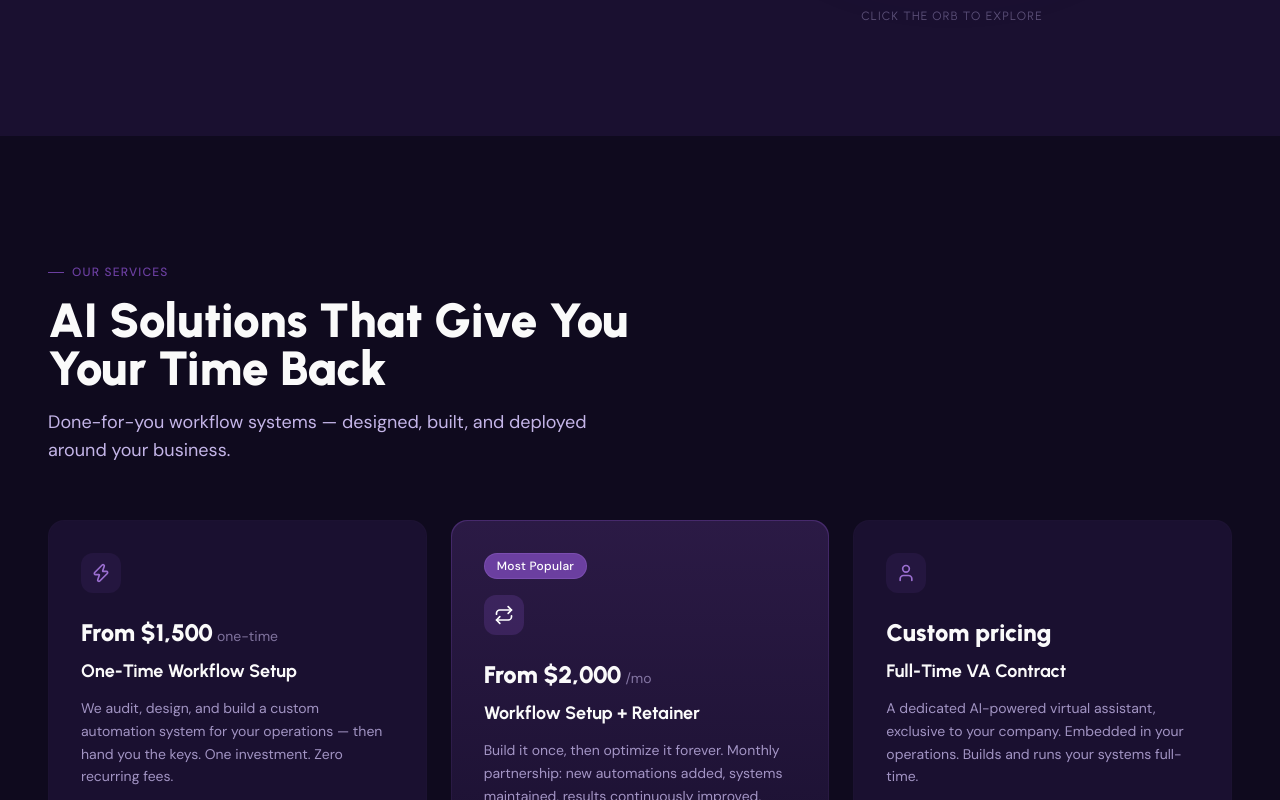
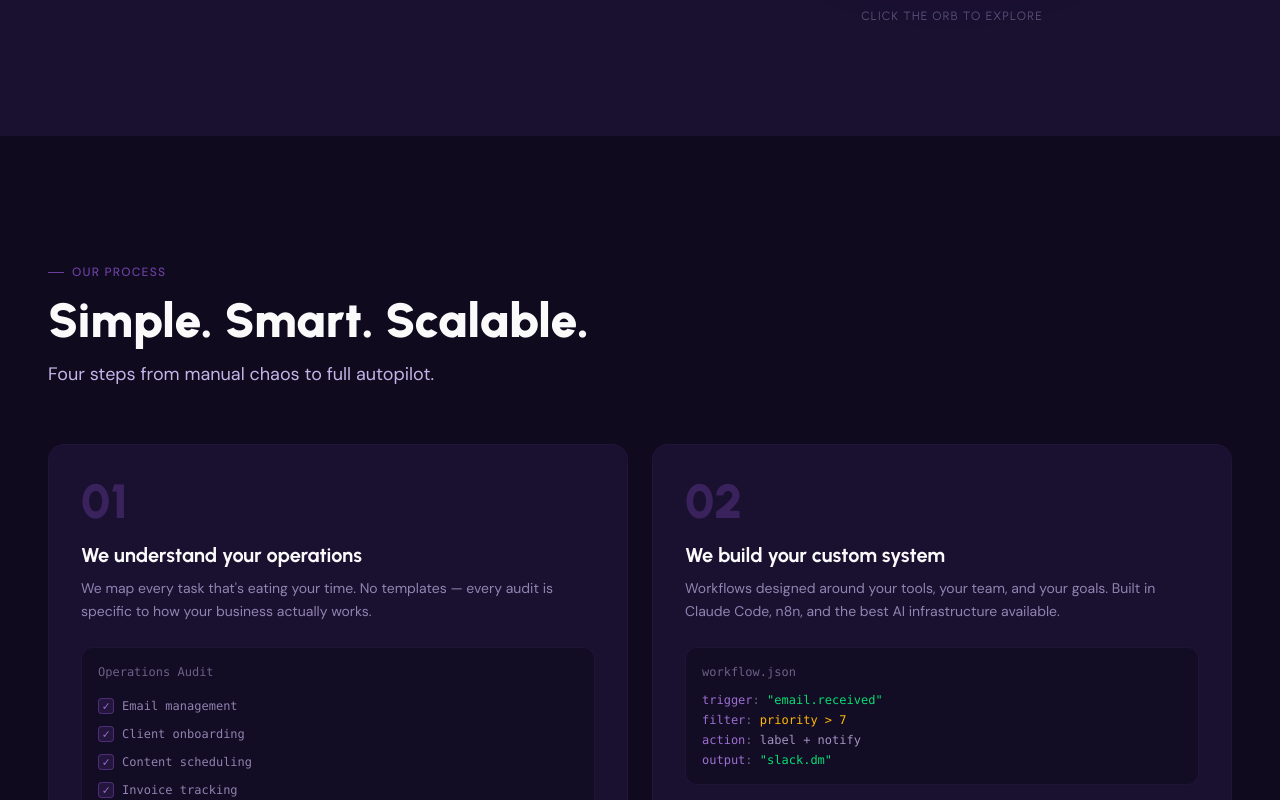
Before and after one commit to janmm97/jva-website, a Next.js app: page / in a window 1280 px wide. Shown: the part 1440-2240 px from the top of the page. Built offline with nearby package versions, Linux system fonts and the light colour scheme.

Commit message:
feat: remove About, Services, Products, SocialProof from landing page

```diff
--- a/app/page.tsx
+++ b/app/page.tsx
@@ -1,10 +1,6 @@
 import { Hero } from "@/components/sections/Hero";
 import { IntegrationSphere } from "@/components/sections/IntegrationSphere";
-import { Services } from "@/components/sections/Services";
-import { Products } from "@/components/sections/Products";
 import { Process } from "@/components/sections/Process";
-import { About } from "@/components/sections/About";
-import { SocialProof } from "@/components/sections/SocialProof";
 import { Pricing } from "@/components/sections/Pricing";
 import { FinalCTA } from "@/components/sections/FinalCTA";
 
@@ -13,11 +9,7 @@ export default function Home() {
     <main>
       <Hero />
       <IntegrationSphere />
-      <Services />
-      <Products />
       <Process />
-      <About />
-      <SocialProof />
       <Pricing />
       <FinalCTA />
     </main>
```
